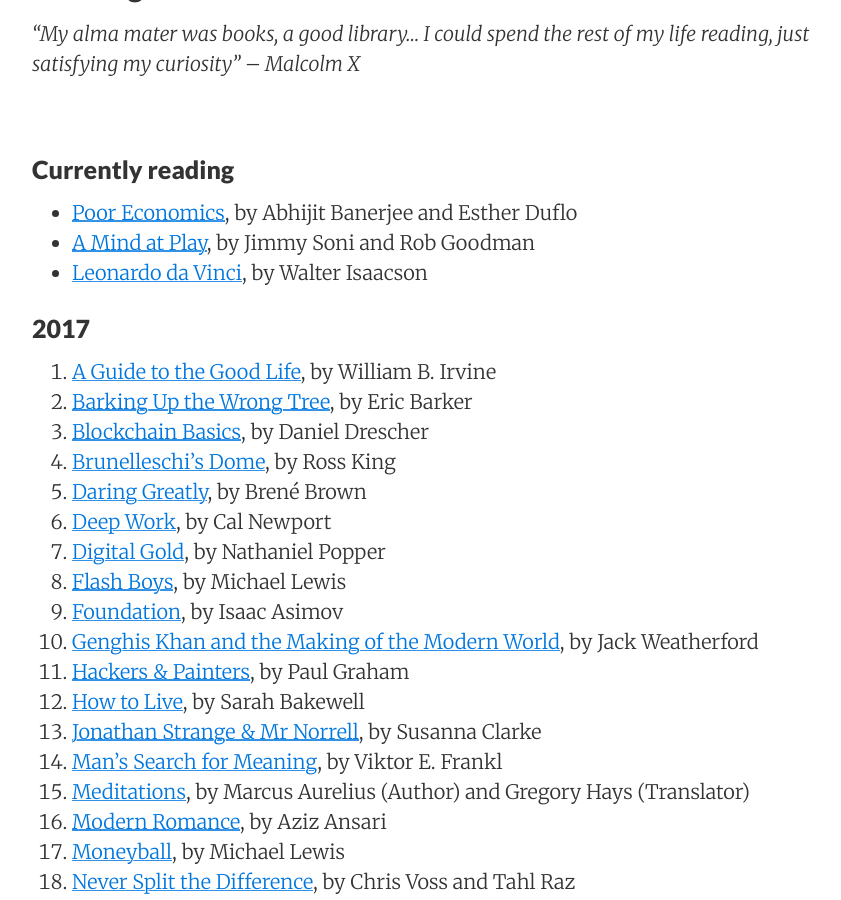
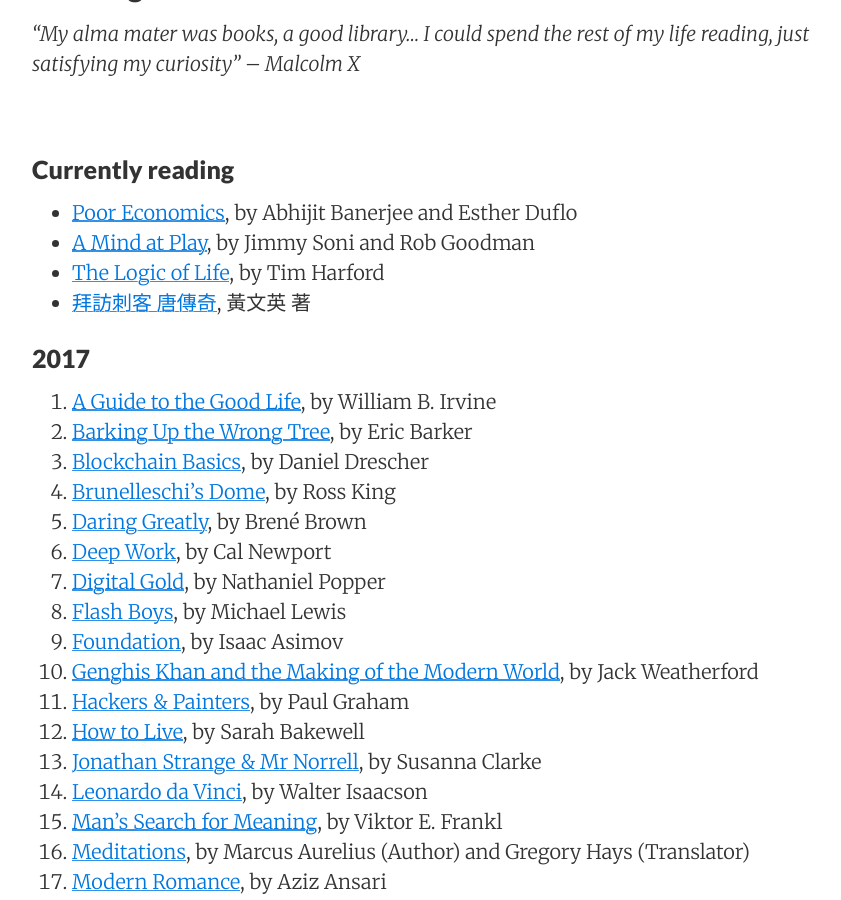
Before and after one commit to sewardlee337/sewardlee337.github.io, a Jekyll site: the page built from readinglist.md, in a window 1280 px wide and 900 px high, scrolled down 221 px. Shown: the whole window, without its empty margins (188-1029 px from the left). Built offline with Jekyll 4.4.1, drawn with Linux system fonts in a browser that asks for light colours; nearby versions of some CDN libraries.

Commit message:
Update reading list

```diff
--- a/readinglist.md
+++ b/readinglist.md
@@ -14,7 +14,8 @@
 
 * [Poor Economics](https://www.amazon.com/Poor-Economics-Radical-Rethinking-Poverty-ebook/dp/B007CI81IQ/ref=sr_1_1?ie=UTF8&qid=1503820139&sr=8-1&keywords=poor+economics+a+radical+rethinking+of+the+way+to+fight+poverty), by Abhijit Banerjee and Esther Duflo
 * [A Mind at Play](https://www.amazon.com/Mind-Play-Shannon-Invented-Information-ebook/dp/B01M5IJN1P/ref=sr_1_1?s=digital-text&ie=UTF8&qid=1504403553&sr=1-1&keywords=a+mind+at+play), by Jimmy Soni and Rob Goodman
-* [Leonardo da Vinci](https://www.amazon.com/Leonardo-Vinci-Walter-Isaacson-ebook/dp/B071Y385Q1/ref=sr_1_1?ie=UTF8&qid=1508736808&sr=8-1&keywords=leonardo+da+vinci), by Walter Isaacson
+* [The Logic of Life](https://www.amazon.com/Logic-Life-Rational-Economics-Irrational-ebook/dp/B000SK53X6/ref=sr_1_1?ie=UTF8&qid=1513462375&sr=8-1&keywords=the+logic+of+life), by Tim Harford
+* [拜訪刺客 唐傳奇](http://www.books.com.tw/products/0010685834), 黃文英 著
 
 
 ### 2017
@@ -32,6 +33,7 @@
 1. [Hackers & Painters](https://www.amazon.com/Hackers-Painters-Big-Ideas-Computer-ebook/dp/B0026OR2NQ/ref=sr_1_1?s=digital-text&ie=UTF8&qid=1500967102&sr=1-1&keywords=hackers+%26+painters), by Paul Graham
 1. [How to Live](https://www.amazon.com/How-Live-Montaigne-Question-Attempts-ebook/dp/B003E8AK4Q/ref=sr_1_1?s=digital-text&ie=UTF8&qid=1500163553&sr=1-1&keywords=how+to+live), by Sarah Bakewell
 1. [Jonathan Strange & Mr Norrell](https://www.amazon.com/Jonathan-Strange-Norrell-Susanna-Clarke-ebook/dp/B003RRXXMA/ref=sr_1_1?ie=UTF8&qid=1503251720&sr=8-1&keywords=jonathan+strange+mr+norrell), by Susanna Clarke
+1. [Leonardo da Vinci](https://www.amazon.com/Leonardo-Vinci-Walter-Isaacson-ebook/dp/B071Y385Q1/ref=sr_1_1?ie=UTF8&qid=1508736808&sr=8-1&keywords=leonardo+da+vinci), by Walter Isaacson
 1. [Man's Search for Meaning](https://www.amazon.com/Mans-Search-Meaning-Viktor-Frankl-ebook/dp/B009U9S6FI/ref=sr_1_1?s=digital-text&ie=UTF8&qid=1500162652&sr=1-1&keywords=man%27s+search+for+meaning), by Viktor E. Frankl
 1. [Meditations](https://www.amazon.com/Meditations-New-Translation-Modern-Library-ebook/dp/B000FC1JAI/ref=sr_1_2?s=digital-text&ie=UTF8&qid=1500162466&sr=1-2&keywords=marcus+aurelius+gregory+hays), by Marcus Aurelius (Author) and Gregory Hays (Translator)
 1. [Modern Romance](https://www.amazon.com/Modern-Romance-Aziz-Ansari-ebook/dp/B00OZ0TMYG/ref=sr_1_1?ie=UTF8&qid=1507268881&sr=8-1&keywords=modern+romance), by Aziz Ansari
```
